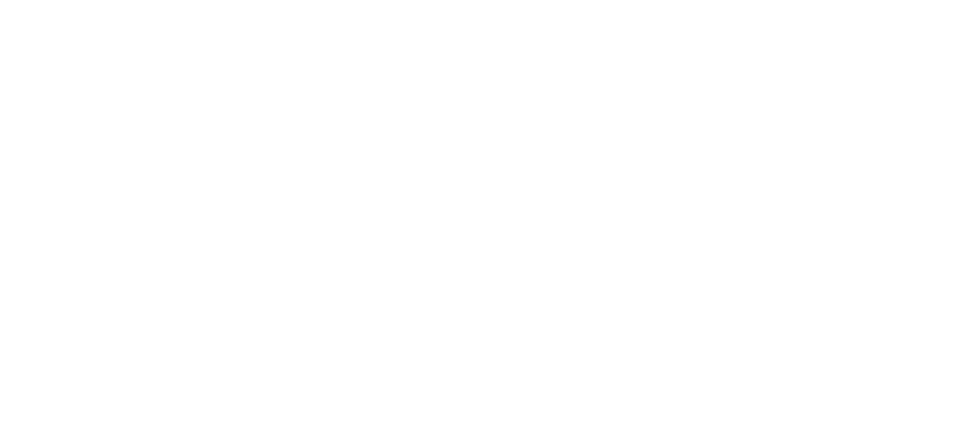
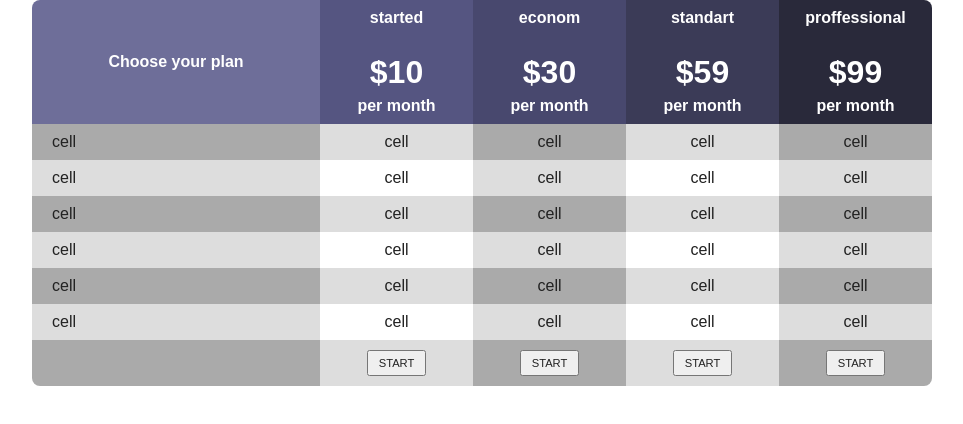
Before and after one commit to freshjsftm/practic_07_09, a plain HTML site: page index.html in a window 1280 px wide. Shown: the whole page, without its empty margins (158-1121 px from the left). Drawn offline with Linux system fonts and the light colour scheme.

Commit message:
Beta version

```diff
--- a/assets/css/style.css
+++ b/assets/css/style.css
@@ -0,0 +1,72 @@
+:root{
+  --light-grey: #ddd;
+  --dark-grey:#aaa;
+  --table-radius: 8px;
+}
+table{
+  min-width: 600px;
+  width: 100%;
+  max-width: 900px;
+  margin: 0 auto;
+  border-collapse: collapse;
+  text-align: center;
+  font-family: sans-serif;
+}
+th,td{
+  vertical-align: middle;
+  padding:  10px 0;
+}
+tbody td:first-child{
+  padding-left: 20px;
+  text-align-last: left;
+}
+thead th{
+  color:white;
+  font-weight: bold;
+}
+thead th p:nth-child(2){
+  margin-top: 30px;
+  margin-bottom: 10px;
+  font-size: 2em;
+  font-weight: bolder;
+}
+tfoot button{
+  padding: 5px 10px;
+  font-size: 0.7em;
+  text-transform: uppercase;
+}
+thead th:not(:first-child){
+  width: 17%;
+}
+thead th:nth-child(2){
+  background-color: rgb(85, 85, 129);
+}
+thead th:nth-child(3){
+  background-color: rgb(72, 72, 110);
+}
+thead th:nth-child(4){
+  background-color: rgb(59, 59, 87);
+}
+thead th:first-child{
+  border-top-left-radius: var(--table-radius);
+  background-color: rgb(110, 110, 153);
+}
+tfoot th:first-child{
+  border-bottom-left-radius: var(--table-radius);
+}
+thead th:last-child{
+  border-top-right-radius: var(--table-radius);
+  background-color: rgb(41, 41, 58);
+}
+tfoot th:last-child{
+  border-bottom-right-radius: var(--table-radius);
+}
+tbody tr:nth-child(odd) td:nth-child(odd),
+tfoot th:nth-child(odd){
+  background-color: var(--dark-grey);
+}
+tbody tr:nth-child(odd) td:nth-child(even),
+tbody tr:nth-child(even) td:nth-child(odd),
+tfoot th:nth-child(even){
+  background-color: var(--light-grey);
+}
--- a/index.html
+++ b/index.html
@@ -9,6 +9,85 @@
   <link rel="stylesheet" href="./assets/css/style.css">
 </head>
 <body>
-
+  <table>
+    <thead>
+      <tr>
+        <th>Choose your plan</th>
+        <th>
+          <p>started</p>
+          <p>$10</p>
+          <p>per month</p>
+        </th>
+        <th>
+          <p>econom</p>
+          <p>$30</p>
+          <p>per month</p>
+        </th>
+        <th>
+          <p>standart</p>
+          <p>$59</p>
+          <p>per month</p>
+        </th>
+        <th>
+          <p>proffessional</p>
+          <p>$99</p>
+          <p>per month</p>
+        </th>
+      </tr>
+    </thead>
+    <tbody>
+      <tr>
+        <td>cell</td>
+        <td>cell</td>
+        <td>cell</td>
+        <td>cell</td>
+        <td>cell</td>
+      </tr>
+      <tr>
+        <td>cell</td>
+        <td>cell</td>
+        <td>cell</td>
+        <td>cell</td>
+        <td>cell</td>
+      </tr>
+      <tr>
+        <td>cell</td>
+        <td>cell</td>
+        <td>cell</td>
+        <td>cell</td>
+        <td>cell</td>
+      </tr>
+      <tr>
+        <td>cell</td>
+        <td>cell</td>
+        <td>cell</td>
+        <td>cell</td>
+        <td>cell</td>
+      </tr>
+      <tr>
+        <td>cell</td>
+        <td>cell</td>
+        <td>cell</td>
+        <td>cell</td>
+        <td>cell</td>
+      </tr>
+      <tr>
+        <td>cell</td>
+        <td>cell</td>
+        <td>cell</td>
+        <td>cell</td>
+        <td>cell</td>
+      </tr>
+    </tbody>
+    <tfoot>
+      <tr>
+        <th></th>
+        <th><button>start</button></th>
+        <th><button>start</button></th>
+        <th><button>start</button></th>
+        <th><button>start</button></th>
+      </tr>
+    </tfoot>
+  </table>
 </body>
 </html>
```
